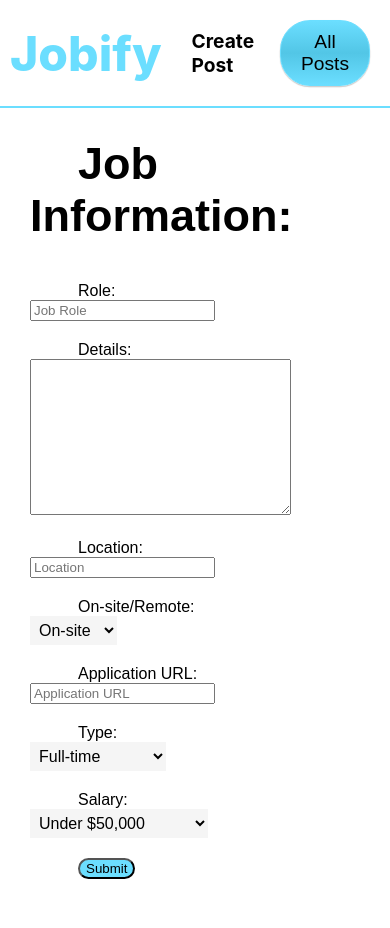
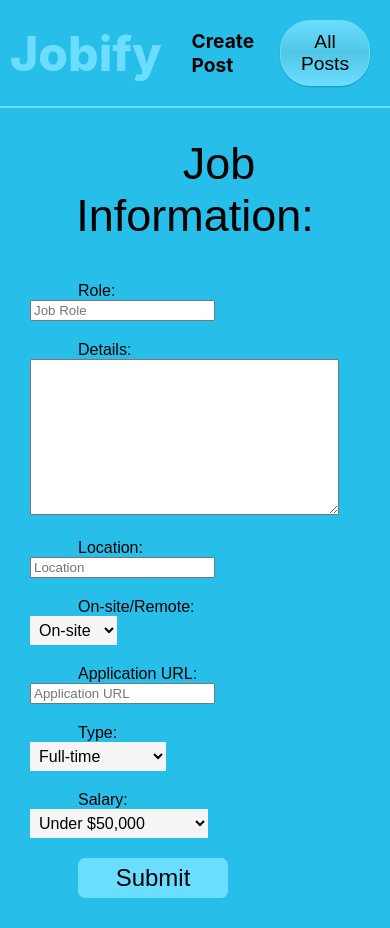
Before and after one commit to Alenmnoian4/Jobify_Frontend, a React (Create React App) app: page /posts/new in a window 390 px wide. Built offline with nearby package versions, Linux system fonts and the light colour scheme.

Commit message:
updated create.css

```diff
--- a/src/styles/Create.css
+++ b/src/styles/Create.css
@@ -11,14 +11,68 @@
     }
 .submit{
     background-color: rgb(107,222,255);
-    border-radius: 20px;
+    border-radius: 7px;
+    height: 40px;
+    width: 150px;
+    font-size: x-large;
+    border: none;
+
+
 
 }
 .submit:hover{
     font-weight: bold;
-    background-color: cornflowerblue;
+    background-color:violet;
+    color: rgb(67, 12, 12);
+
 }
 div{
     padding: 10px;
     text-align:start;
 }
+.alldiv{
+    padding: 8px 16px 8px 16px;
+  }
+  .input{
+    padding-top: 0.7rem;
+    padding-bottom: 0.7rem;
+    padding-left: 0.5rem;
+    border-radius: 5px;
+
+  }
+  .input:hover{
+    border-color: aqua;
+  }
+  .textarea:hover{
+    border-color: aqua;
+  }
+  @media screen and (max-width: 600px) and (max-width: 600px){
+    .btn{
+        text-align: center;
+
+        }
+    body {
+    background-color: rgb(39, 191, 233);
+    float: none;
+    width: 100%;
+    }
+    h2{
+font-weight:500;
+font-size:30px;
+text-align:center;
+}
+.all{
+text-align:center;
+}
+textarea {
+width: 150%;
+
+}
+}
+.salarybd:hover{
+    border-color: aqua;
+}
+.btn{
+text-align: center;
+margin-left: 600px;
+}
```
